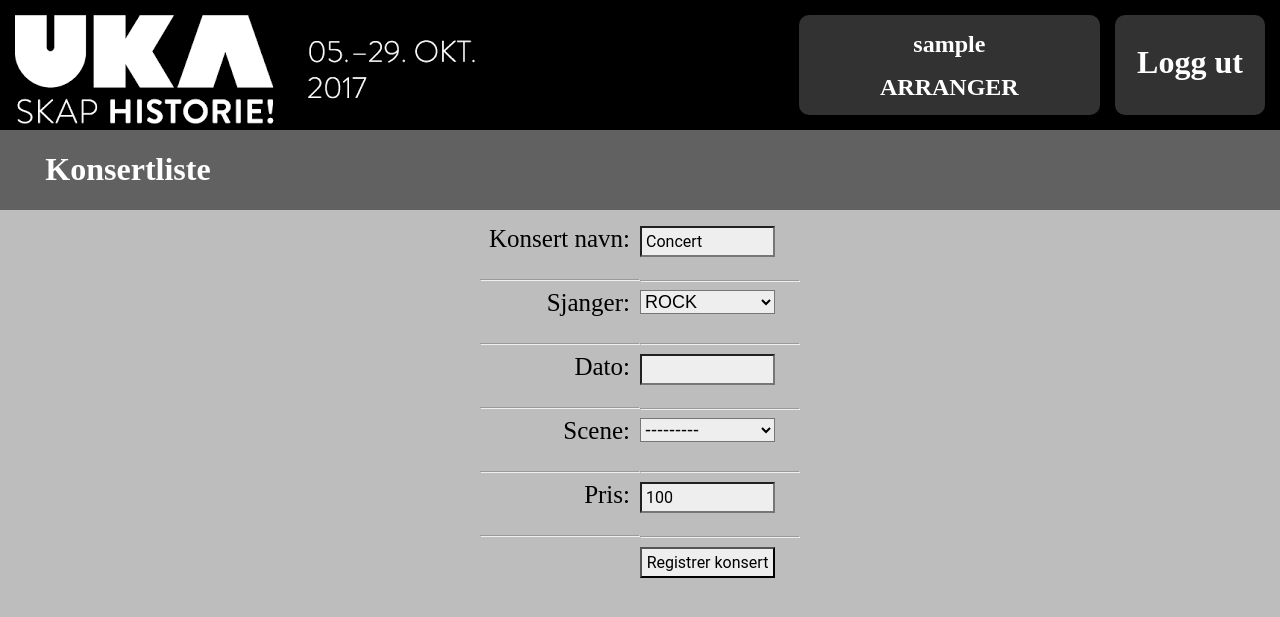
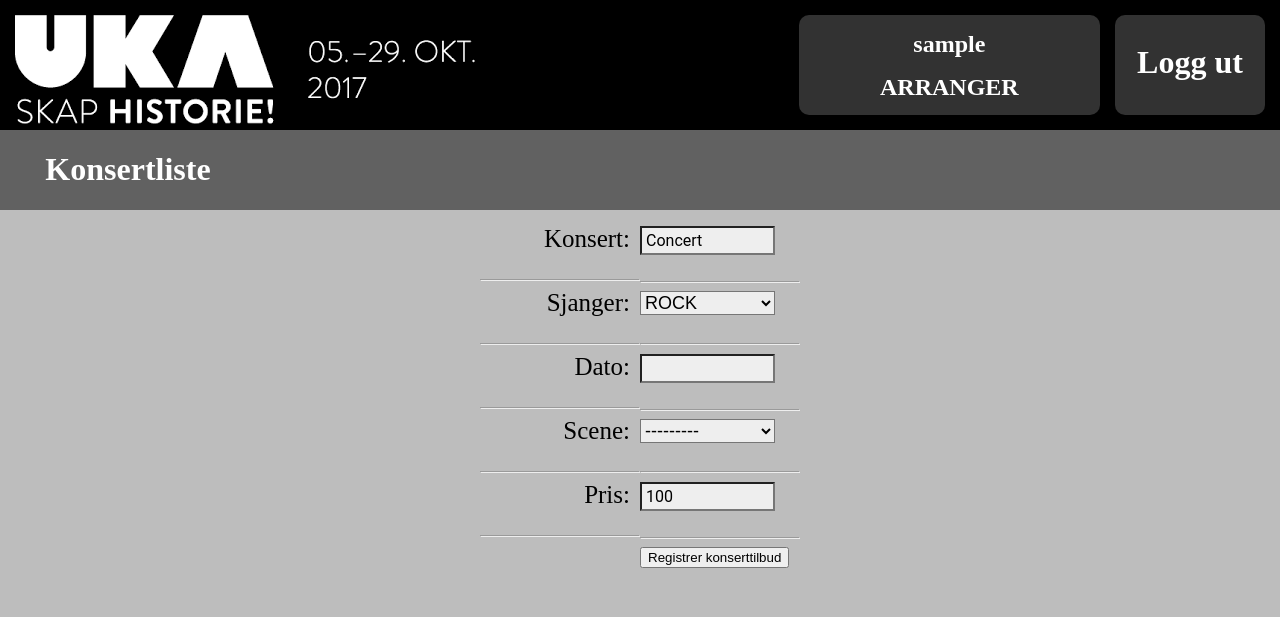
Before and after one commit to Mikkel94/IT1901-prosjekt, a Django app: page /festivalapp/booking/1/add in a window 1280 px wide. Shown: the top 617 px of the page. Run offline with Django 3.2, Linux system fonts and the light colour scheme; a user stored in the database is signed in; tables that the repository leaves empty hold one stand-in row (values such as "Sample post"); parts of the project's set-up code (start-up, migrations or seed data) failed here and were passed over; some libraries are stand-ins or nearby versions.

Commit message:
smEndringar i styling booking_form og konsertliste

```diff
--- a/festival/static/css/base.css
+++ b/festival/static/css/base.css
@@ -7,7 +7,7 @@
 
 #meny {
     display: flex;
-    height:80px;
+    height: 80px;
     flex-basis: 100%;
     background-color: #616161;
 }
@@ -15,7 +15,7 @@
 div.menu {
     box-sizing: border-box;
     height: 80px;
-    min-width : 150px;
+    min-width: 150px;
     background-color: #616161;
     flex-basis: 20%;
 }
@@ -26,7 +26,7 @@
 
 div.menu:hover {
     box-sizing: border-box;
-    border:1px;
+    border: 1px;
     border-style: solid;
     border-color: lightgrey;
 }
@@ -34,14 +34,12 @@
 #tomboks {
     box-sizing: border-box;
     height: 80px;
-    min-width : 150px;
+    min-width: 150px;
     background-color: #616161;
     flex-basis: 20%;
 }
 
 /* ------------ MENY FERDIG-------------------------------- */
-
-
 
 /* ------------ Start av banner --------------------------- */
 #banner {
@@ -51,7 +49,6 @@
     display: flex;
 
 }
-
 
 #bannerbilde {
     flex-basis: 65%;
@@ -65,17 +62,18 @@
     font-size: 0.75em;
 
 }
+
 #login {
-    margin-right:10px;
+    margin-right: 10px;
     margin-left: 10px;
 }
 
 div.konto {
     flex-basis: 10%;
-    min-height : 70px;
+    min-height: 70px;
     color: white;
-    min-width : 150px;
-    background-color:#323232;
+    min-width: 150px;
+    background-color: #323232;
     border-radius: 10px;
 }
 
@@ -93,8 +91,7 @@
 
 /* ------------ Start med content ------------------------- */
 
-#content
-{
+#content {
     margin: 15px auto;
     height: auto;
     max-width: 60em;
@@ -105,17 +102,18 @@
 ul {
     list-style-type: none;
 }
+
 li {
     list-style-type: none;
 }
 
-.concert_element{
-    position:relative;
+.concert_element {
+    position: relative;
     padding: 4%;
-    min-width:60%;
+    min-width: 60%;
     border-style: solid;
     border-color: #666666;
-    margin:20px;
+    margin: 20px;
     background-color: #9B9B9B;
 }
 
@@ -124,7 +122,7 @@
     min-height: 10px;
 }
 
-.concert_element > p :empty{
+.concert_element > p :empty {
     display: none;
 }
 
@@ -137,18 +135,17 @@
 #submitreview {
     margin-top: 20px;
     display: inline-block;
-    width:105px;
+    width: 105px;
     cursor: pointer;
 }
 
-
-.concert_element2{
-    position:relative;
+.concert_element2 {
+    position: relative;
     padding: 5%;
-    min-width:60%;
+    min-width: 60%;
     border-style: solid;
     border-color: #666666;
-    margin:20px;
+    margin: 20px;
     background-color: #9B9B9B;
 }
 
@@ -157,7 +154,7 @@
     min-height: 10px;
 }
 
-.concert_element2 > p :empty{
+.concert_element2 > p :empty {
     display: none;
 }
 
@@ -173,16 +170,16 @@
     border-bottom: 1px solid black;
 }
 
-th, td{
+th, td {
     padding: 10px;
     width: 160px;
 }
 
-th{
+th {
     font-size: 20px;
 }
+
 /*-- Ferdig med Concert_list --*/
-
 
 /*--------- Concert Modal -------*/
 .modal {
@@ -194,16 +191,15 @@
     width: 100%; /* Full width */
     height: 100%; /* Full height */
     overflow: auto; /* Enable scroll if needed */
-    background-color: rgb(0,0,0); /* Fallback color */
-    background-color: rgba(0,0,0,0.4); /* Black w/ opacity */
+    background-color: rgb(0, 0, 0); /* Fallback color */
+    background-color: rgba(0, 0, 0, 0.4); /* Black w/ opacity */
     padding-bottom: 20px;
 
 }
 
-
 .modal-content {
     margin: 15px auto;
-    margin-top:10%;
+    margin-top: 10%;
     padding: 20px;
     border: 1px solid #888;
     width: 80%;
@@ -211,9 +207,7 @@
     max-height: 80%;
     overflow: auto;
 
-
 }
-
 
 /* The Close Button */
 .close {
@@ -253,26 +247,29 @@
     text-decoration: none;
     color: white
 }
+
 /*--------- Ferdig Concert Modal -------*/
-
 
 .con {
     display: none;
 
-    position:relative;
+    position: relative;
     padding: 5%;
     flex-basis: 100%;
     border-style: solid;
     border-color: #666666;
-    margin:20px;
+    margin: 20px;
     background-color: #9B9B9B;
 }
 
 /* ------------ Ferdig med content ------------------------- */
 
-#searchgreie1  {
+/* Forms */
+
+
+#searchgreie1 {
     margin-top: 0px;
-border-radius:3px;
+    border-radius: 3px;
     height: 30px;
     width: 170px;
     border-style: solid;
@@ -280,7 +277,6 @@
     box-sizing: border-box;
     font-size: 15px;
 }
-
 
 #searchboks {
     margin: 25px 10px 11px 10px;
@@ -294,7 +290,7 @@
 }
 
 #searchknapp {
-font-size:15px;
+    font-size: 15px;
     width: 100px;
     height: 30px;
     border-radius: 4px;
@@ -303,7 +299,39 @@
     background-color: #EEEEEE;
     padding: 5px;
 
+}
+
+/* Ferdig Forms */
+
+/*Booking form*/
+
+.stylingselect1 select {
+    width: 135px;
+    font-size: 18px;
+    margin: 0px 0px 1px 0px;
+    background: #EEEEEE;
+    margin-bottom: 2px;
+}
+
+.stylingselect2 input {
+    width: 135px;
+    font-size: 18px;
+    margin: 1px 0px 0px 0px;
+    font-family: "Roboto", sans-serif;
+    outline: 0;
+    background: #EEEEEE;
+    color: black;
+    padding: 4px;
+    box-sizing: border-box;
+    font-size: 16px;
+    height: 29px;
+}
+
+.labels123 {
+    width: 150px;
+    text-align: right;
+    margin-right: 6px;
+    font-size: 25px;
 
 }
-
-/* Forms */
+/*Ferdig booking form*/
--- a/festival/templates/festivalapp/booking_form.html
+++ b/festival/templates/festivalapp/booking_form.html
@@ -2,41 +2,10 @@
 {% load bootstrap3 %}
 {% block content %}
 
-    <style>
-        .stylingselect1 select {
-            width: 135px;
-            font-size: 18px;
-            margin: 0px 0px 1px 0px;
-            background: #EEEEEE;
-        }
-        .stylingselect2 input {
-            width: 135px;
-            font-size: 18px;
-            margin: 1px 0px 0px 0px;
-              font-family: "Roboto", sans-serif;
-              outline: 0;
-              background: #EEEEEE;
-              color: black;
-              padding: 4px;
-              box-sizing: border-box;
-              font-size: 16px;
-        }
-
-        .labels123 {
-        width: 150px;
-        text-align: right;
-        margin-right: 6px;
-        font-size: 25px;
-
-        }
-
-    </style>
-
-
     <div style=" display: flex;">
     <div style=" display: flex; margin-left:auto; margin-right: auto;">
         <div style="width: 160px;">
-            <div class="labels123">Konsert navn:</div></br>
+            <div class="labels123">Konsert:</div></br>
             <hr>
             <div class="labels123">Sjanger:</div></br>
             <hr>
@@ -46,7 +15,6 @@
             <hr>
             <div class="labels123">Pris:</div></br>
             <hr>
-
         </div>
 
 
@@ -54,13 +22,13 @@
             <form method="post" class="form">
             {% csrf_token %}
 
-            <div class="stylingselect2" style="height: 29px;"> {{ booking_form.name }}  </div></br><hr>
+            <div class="stylingselect2"> {{ booking_form.name }}  </div></br><hr>
 
-            <div class="stylingselect1"  style="margin-bottom: 2px;"> {{ booking_form.genre }} </div></br><hr>
-            <div class="stylingselect2"  style="height: 29px;"> {{ booking_form.date }}  </div></br><hr>
-            <div class="stylingselect1" style="margin-bottom: 2px;"> {{ booking_form.scene }} </div></br><hr>
-            <div class="stylingselect2" style="height: 29px;"> {{ booking_form.price }} </div></br><hr>
-            <div class="stylingselect2 "> <input type="submit" value="Registrer konsert"> </div>
+            <div class="stylingselect1" > {{ booking_form.genre }} </div></br><hr>
+            <div class="stylingselect2" > {{ booking_form.date }}  </div></br><hr>
+            <div class="stylingselect1" > {{ booking_form.scene }} </div></br><hr>
+            <div class="stylingselect2" > {{ booking_form.price }} </div></br><hr>
+            <div class="stylingselect3 "> <input type="submit" value="Registrer konserttilbud"> </div>
 
             </form>
         </div>
--- a/festival/templates/festivalapp/concert_list.html
+++ b/festival/templates/festivalapp/concert_list.html
@@ -1,6 +1,7 @@
 {% extends 'base.html' %}
 
 {% block content %}
+    <h1>Konserter:</h1>
 
     {% if emp.employee_status == 'LYDTEKNIKER' or emp.employee_status == 'LYSTEKNIKER' %}
         <table>
```
Lines whose indentation alone changed are shown as unchanged.
